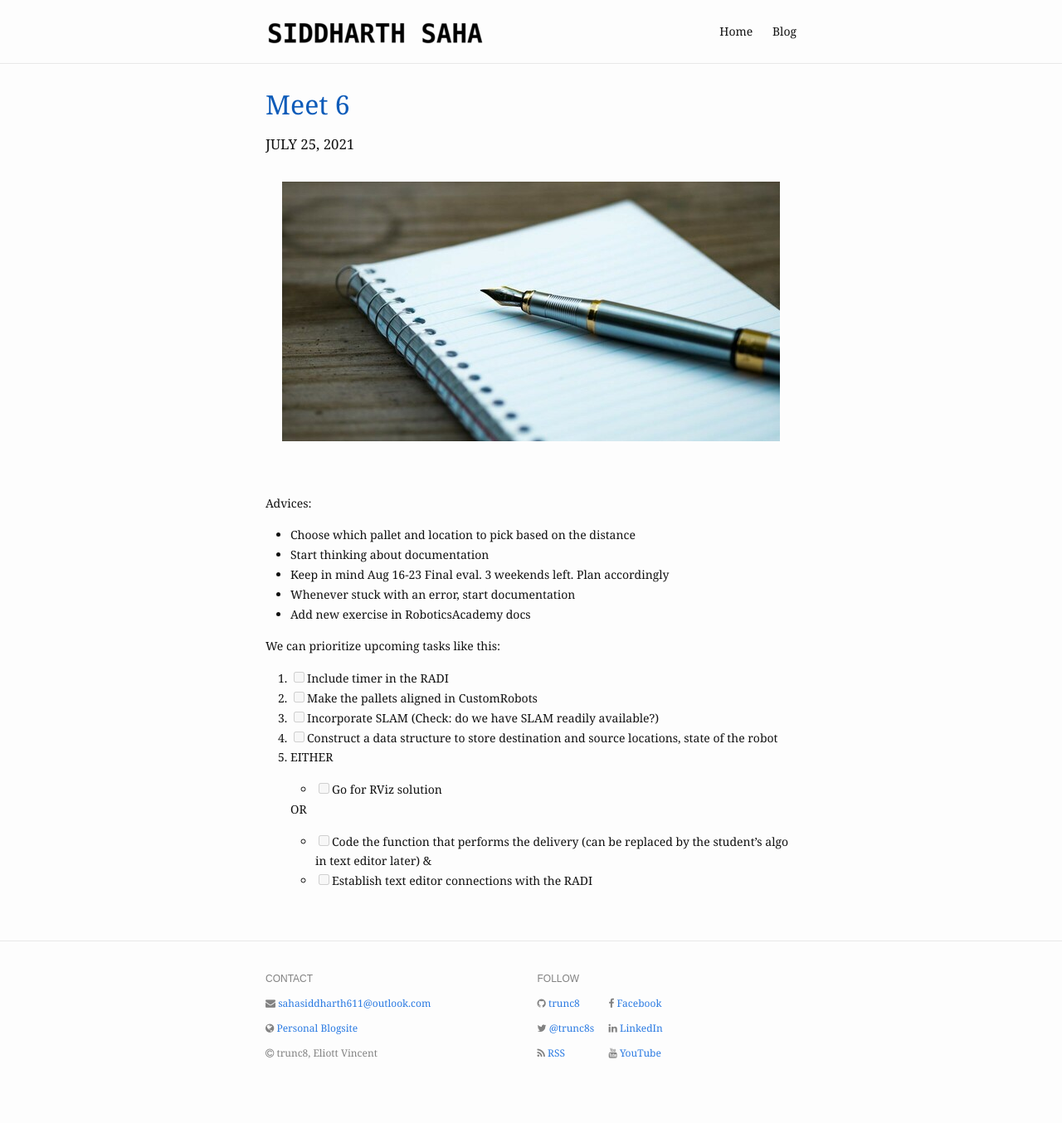
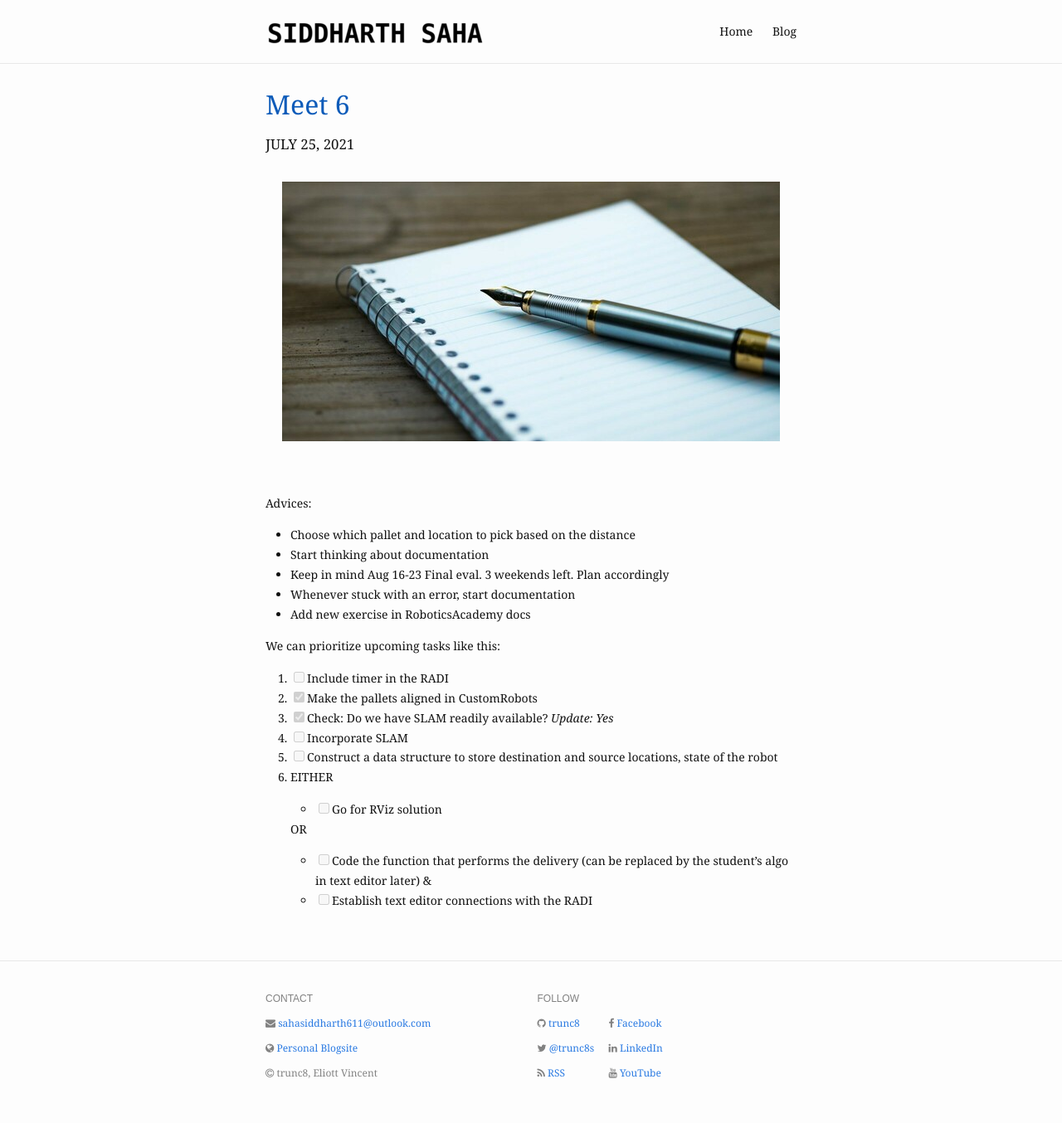
Before and after one commit to TheRoboticsClub/gsoc2021-Siddharth_Saha, a Jekyll site: the page built from docs/_posts/meet-minutes/2021-07-25-meet-6.md, in a window 1280 px wide. Shown: the whole page at 83% size. Built offline with Jekyll 4.4.1, drawn with Linux system fonts in a browser that asks for light colours; nearby versions of some CDN libraries; before the commit the page ends 1330 px from its top, so only the background shows below that.

Commit message:
Reformatted roughwork blog; minor updates in meet 6 minutes

```diff
--- a/docs/_posts/meet-minutes/2021-07-25-meet-6.md
+++ b/docs/_posts/meet-minutes/2021-07-25-meet-6.md
@@ -23,10 +23,11 @@ Advices:
 We can prioritize upcoming tasks like this:
 
 1. [ ] Include timer in the RADI
-2. [ ] Make the pallets aligned in CustomRobots
-3. [ ] Incorporate SLAM (Check: do we have SLAM readily available?)
-4. [ ] Construct a data structure to store destination and source locations, state of the robot
-5. EITHER
+2. [x] Make the pallets aligned in CustomRobots
+3. [x] Check: Do we have SLAM readily available? *Update: Yes*
+4. [ ] Incorporate SLAM
+5. [ ] Construct a data structure to store destination and source locations, state of the robot
+6. EITHER
 
     - [ ] Go for RViz solution
 
```
Also changed, not shown: docs/_posts/scribbles/2021-05-17-roughwork.md (+25 -26 lines).
